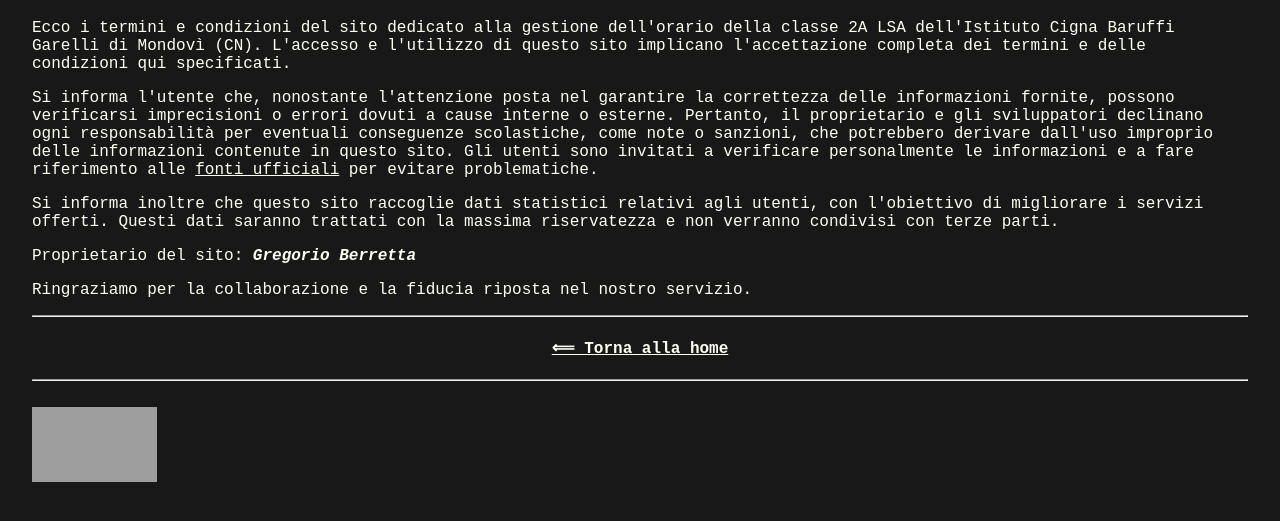
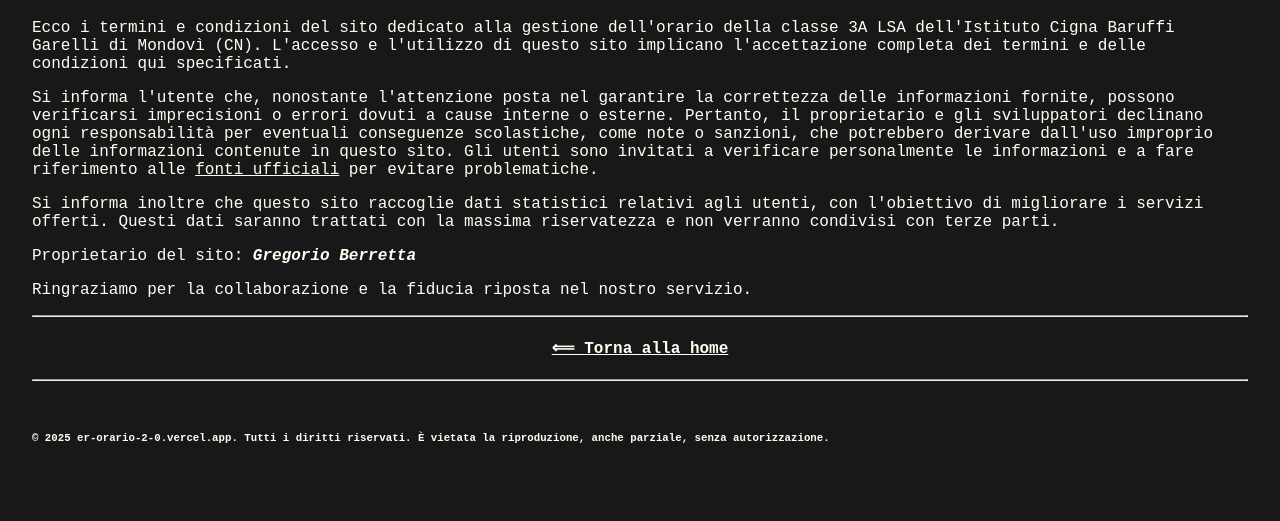
Before and after one commit to ingegnere-09/Er-Orario-2.0, a plain HTML site: page term.html in a window 1280 px wide. Shown: the part 61-582 px from the top of the page. Drawn offline with Linux system fonts and the light colour scheme; grey boxes are pictures that could not be loaded.

Commit message:
Update term.html

```diff
--- a/term.html
+++ b/term.html
@@ -1,7 +1,6 @@
 <!DOCTYPE html>
 <html lang="it">
 <head>
-    <meta name="copyrighted-site-verification" content="220f74eaf16e0407" />
     <meta charset="UTF-8">
     <meta http-equiv="Cache-Control" content="no-cache, no-store, must-revalidate">
     <meta http-equiv="Pragma" content="no-cache">
@@ -23,7 +22,7 @@
 <body>
     <h1 class="title2">Termini e Condizioni d'Uso</h1>
 
-    <p>Ecco i termini e condizioni del sito dedicato alla gestione dell'orario della classe 2A LSA dell'Istituto Cigna Baruffi Garelli di Mondovì (CN). L'accesso e l'utilizzo di questo sito implicano l'accettazione completa dei termini e delle condizioni qui specificati.</p>
+    <p>Ecco i termini e condizioni del sito dedicato alla gestione dell'orario della classe 3A LSA dell'Istituto Cigna Baruffi Garelli di Mondovì (CN). L'accesso e l'utilizzo di questo sito implicano l'accettazione completa dei termini e delle condizioni qui specificati.</p>
 
     <p>Si informa l'utente che, nonostante l'attenzione posta nel garantire la correttezza delle informazioni fornite, possono verificarsi imprecisioni o errori dovuti a cause interne o esterne. Pertanto, il proprietario e gli sviluppatori declinano ogni responsabilità per eventuali conseguenze scolastiche, come note o sanzioni, che potrebbero derivare dall'uso improprio delle informazioni contenute in questo sito. Gli utenti sono invitati a verificare personalmente le informazioni e a fare riferimento alle <a href="https://www.cigna-baruffi-garelli.edu.it/index.php/organizzazione-della-scuola/orari-docenti-e-classi" target="_blank">fonti ufficiali</a> per evitare problematiche.</p>
 
@@ -39,5 +38,6 @@
     </h4>
     <hr>
     <br>
-    <a class="copyrighted-badge" title="Copyrighted.com Registered &amp; Protected" target="_blank" href="https://app.copyrighted.com/website/wMLXougaDKkQu4gd/"><img alt="Copyrighted.com Registered &amp; Protected" border="0" width="125" height="75" srcset="https://static.copyrighted.com/badges/125x75/06_2x.png 2x" src="https://static.copyrighted.com/badges/125x75/06.png"></a><script src="https://static.copyrighted.com/badges/helper.js"></script>
+    <h6>© 2025 er-orario-2-0.vercel.app. Tutti i diritti riservati. È vietata la riproduzione, anche parziale, senza autorizzazione.</h6>
+</body>
 </html>
```
